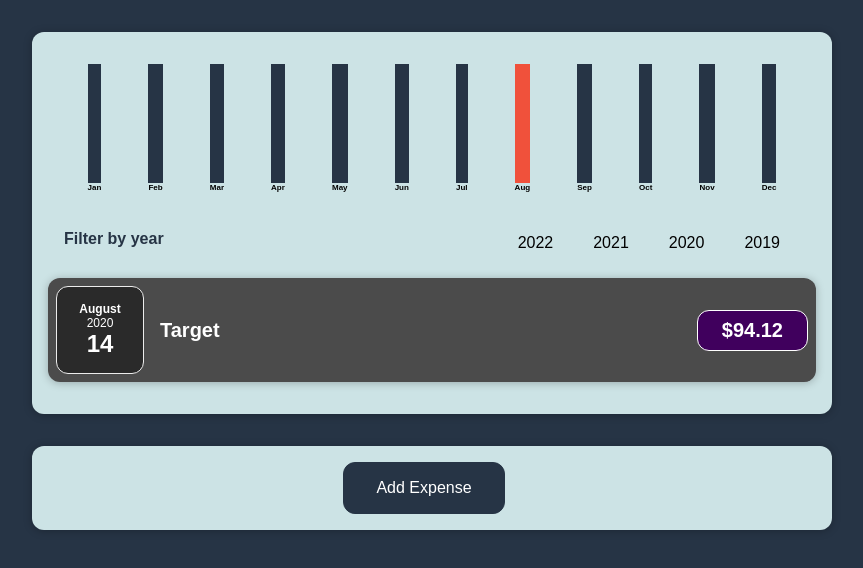
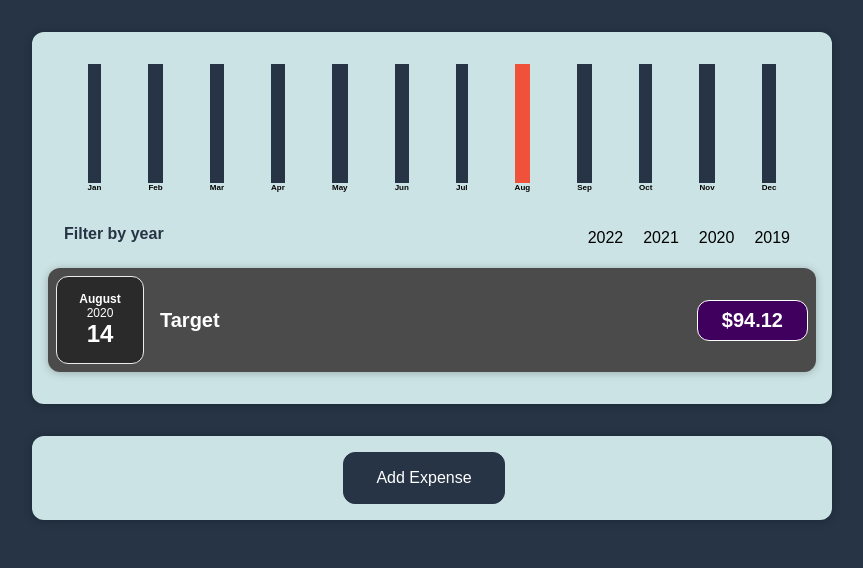
Before and after one commit to gKanellos/react-expense-tracker, a React (Create React App) app: page / in a window 1280 px wide. Shown: the top 568 px of the page, without its empty margins (208-1071 px from the left). Built offline with nearby package versions, Linux system fonts and the light colour scheme; a web font is replaced by a local one.

Commit message:
Update ExpensesFilter.css

```diff
--- a/src/components/Expenses/ExpensesFilter.css
+++ b/src/components/Expenses/ExpensesFilter.css
@@ -27,11 +27,11 @@
     background:none;
     border:none;
     font-size:1em;
-    padding:10px 20px;
+    padding:5px 10px;
   }
 
   button:focus{
-    background:#F0513B;
+    background:#EE3508;
     color:white;
     border-radius:4px;
   }
```
